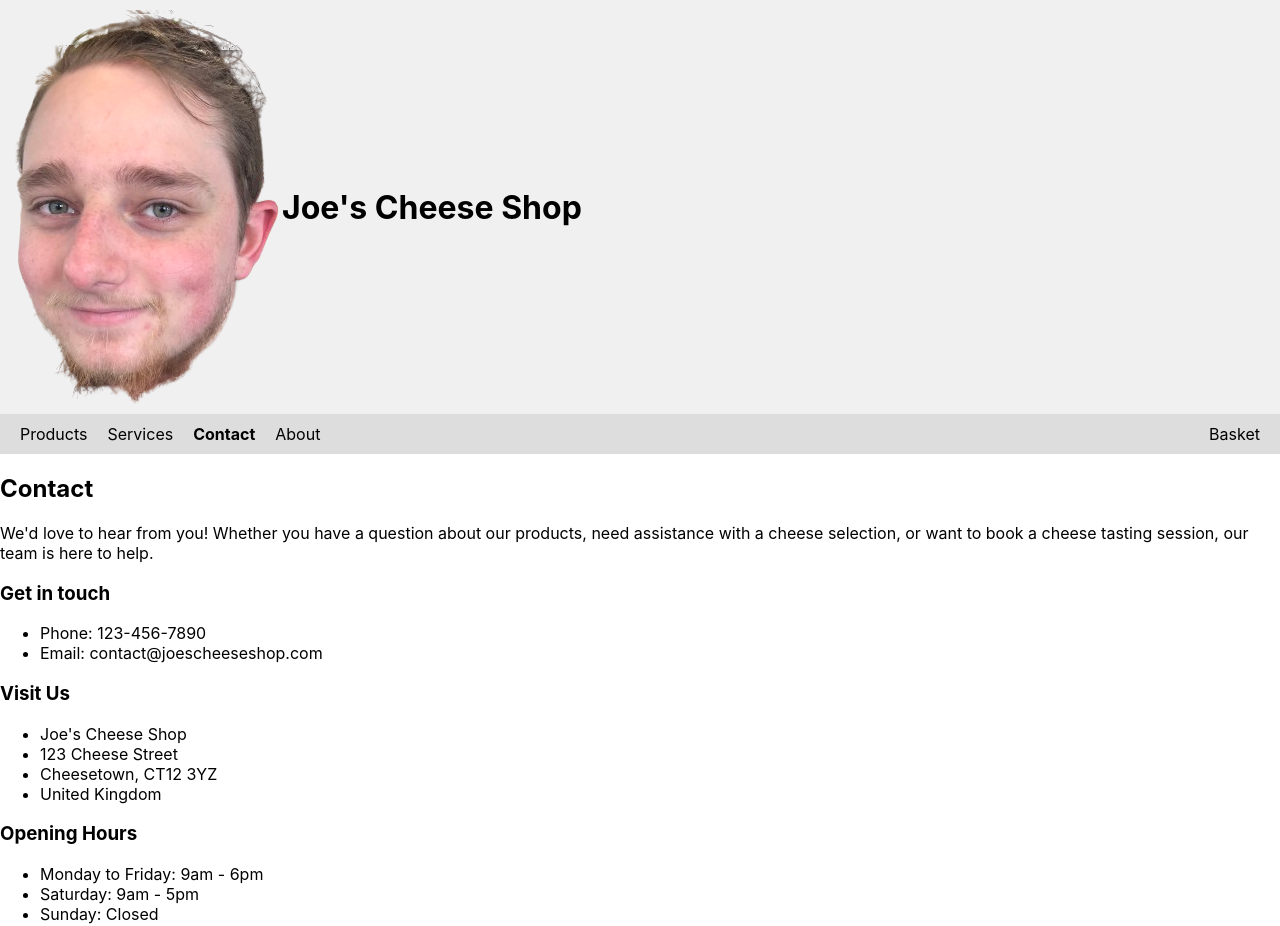
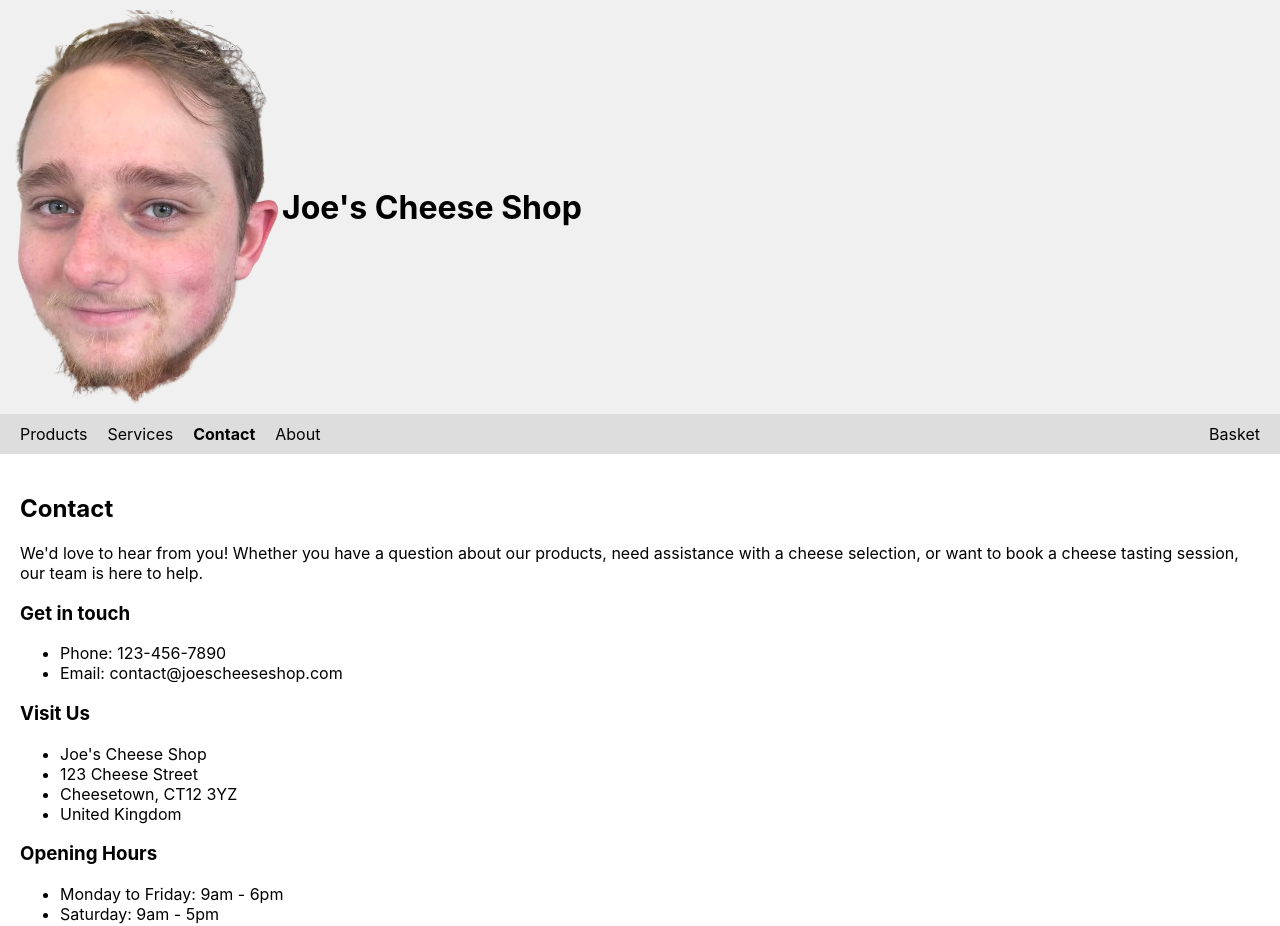
Before and after one commit to hrszpuk/app.hrszpuk.com, a React (Create React App) app: page /contact in a window 1280 px wide. Shown: the top 926 px of the page. Built offline with nearby package versions, Linux system fonts and the light colour scheme.

Commit message:
Centred /Contact content

```diff
--- a/src/pages/Contact.js
+++ b/src/pages/Contact.js
@@ -1,8 +1,9 @@
 import React from 'react';
+import './Contact.css';
 
 function Contact() {
     return (
-        <div>
+        <div className='content'>
             <h2>Contact</h2>
             <p>We'd love to hear from you! Whether you have a question about our products, need assistance with a cheese selection, or want to book a cheese tasting session, our team is here to help.</p>
             <h3>Get in touch</h3>
```
